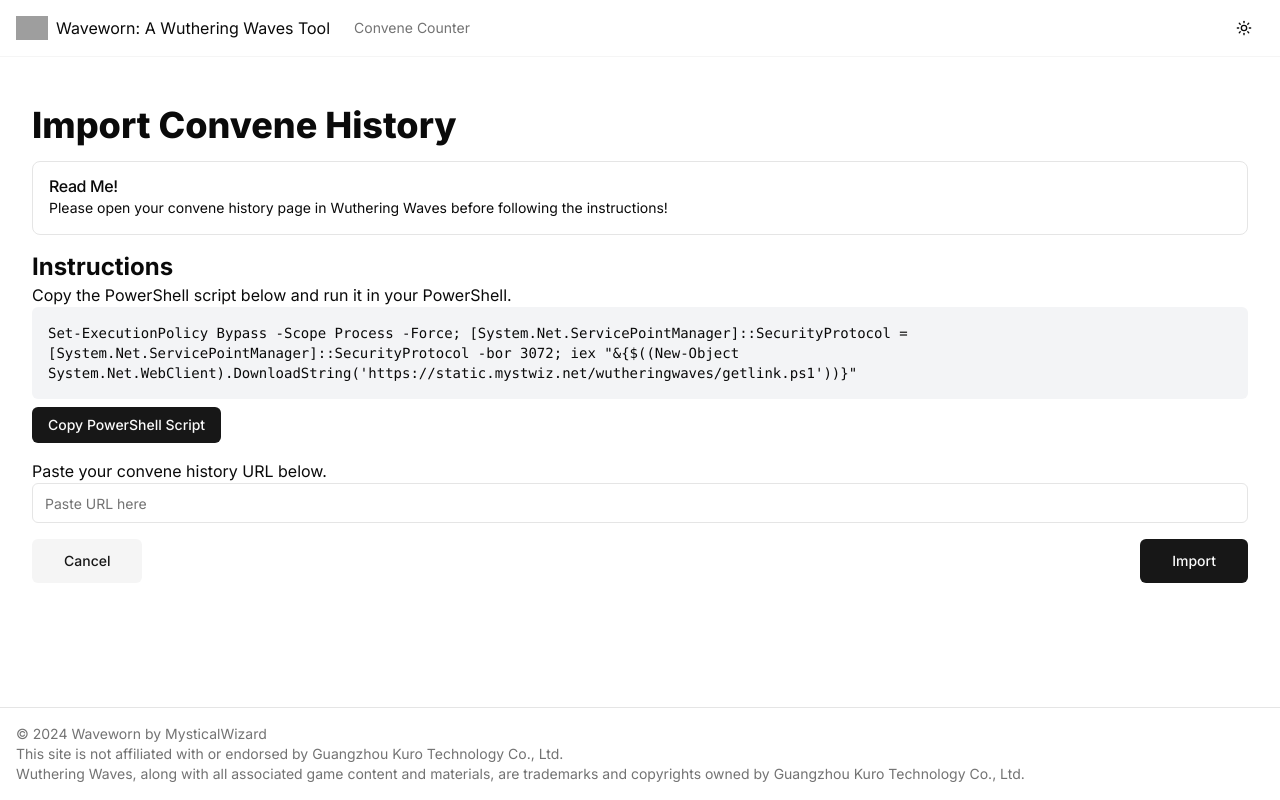
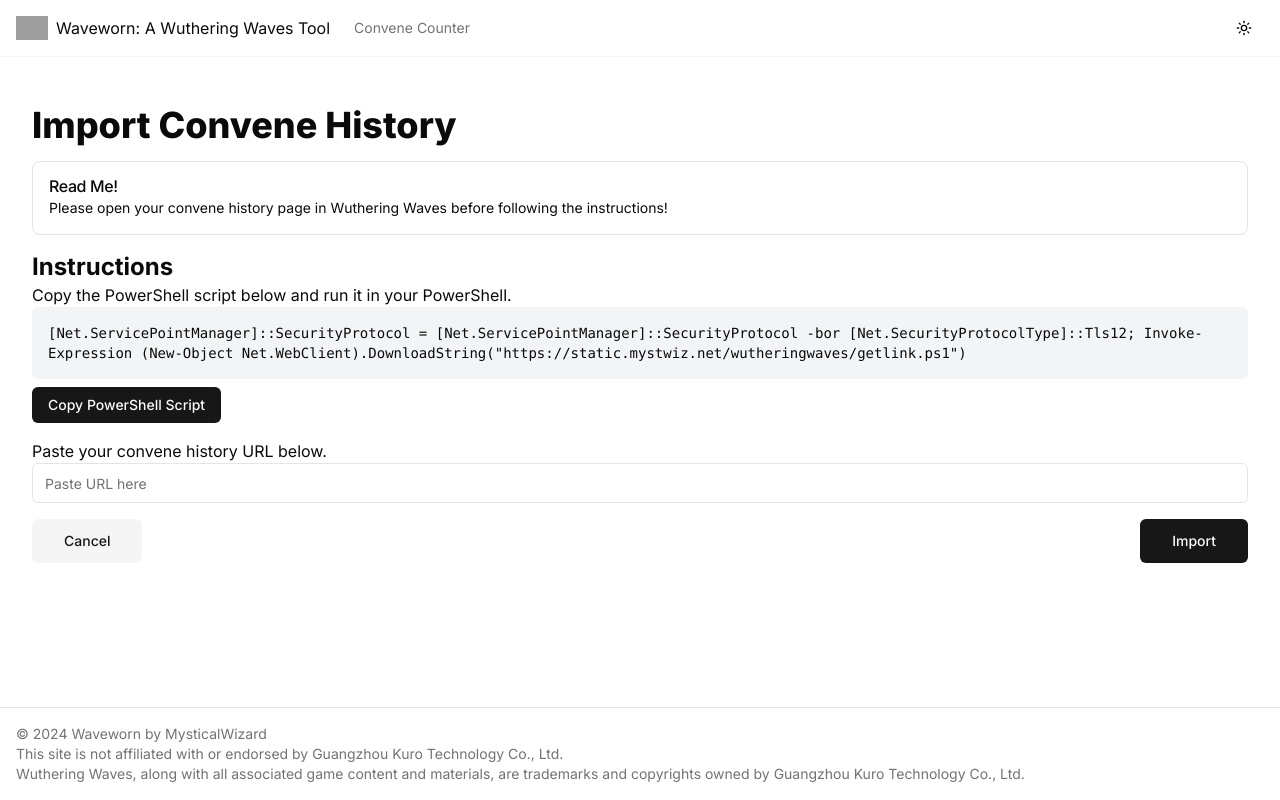
Before and after one commit to MysticalWizard/waveworn-web, a Next.js app: page /convene/import in a window 1280 px wide. Built offline with nearby package versions, Linux system fonts and the light colour scheme; grey boxes are pictures that could not be loaded.

Commit message:
refactor: update import script

```diff
--- a/src/app/convene/import/page.tsx
+++ b/src/app/convene/import/page.tsx
@@ -9,7 +9,8 @@
 import { Button } from '@/components/ui/button';
 import { Input } from '@/components/ui/input';
 
-const PS_SCRIPT = `Set-ExecutionPolicy Bypass -Scope Process -Force; [System.Net.ServicePointManager]::SecurityProtocol = [System.Net.ServicePointManager]::SecurityProtocol -bor 3072; iex "&{$((New-Object System.Net.WebClient).DownloadString('https://static.mystwiz.net/wutheringwaves/getlink.ps1'))}"`;
+const PS_SCRIPT =
+  '[Net.ServicePointManager]::SecurityProtocol = [Net.ServicePointManager]::SecurityProtocol -bor [Net.SecurityProtocolType]::Tls12; Invoke-Expression (New-Object Net.WebClient).DownloadString("https://static.mystwiz.net/wutheringwaves/getlink.ps1")';
 const VALID_URL_PATH =
   'https://aki-gm-resources-oversea.aki-game.net/aki/gacha/index.html';
 
```
